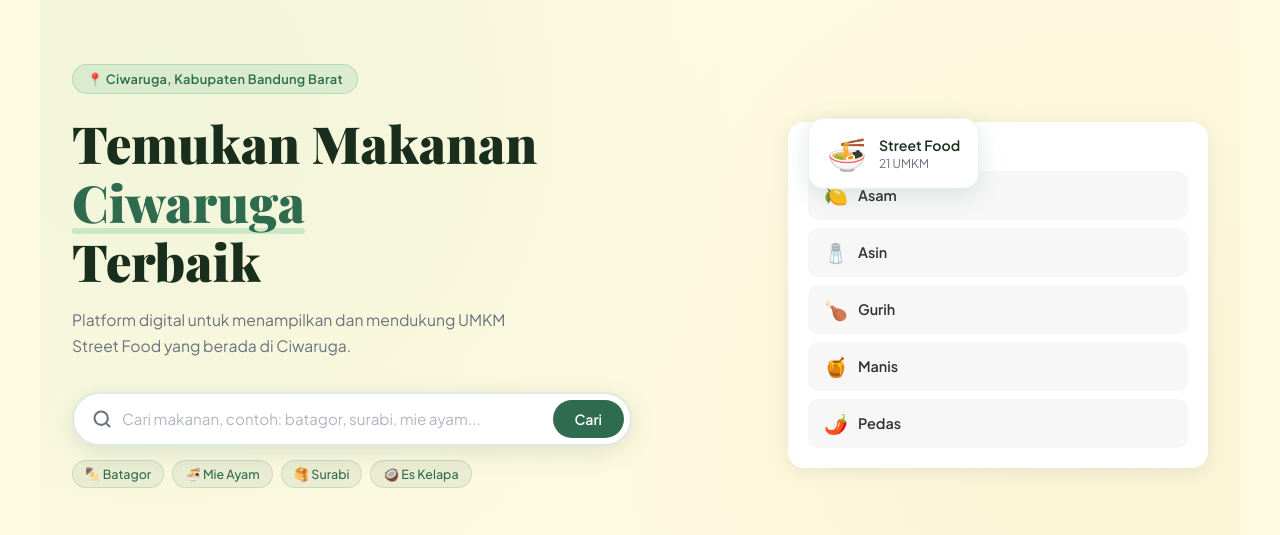
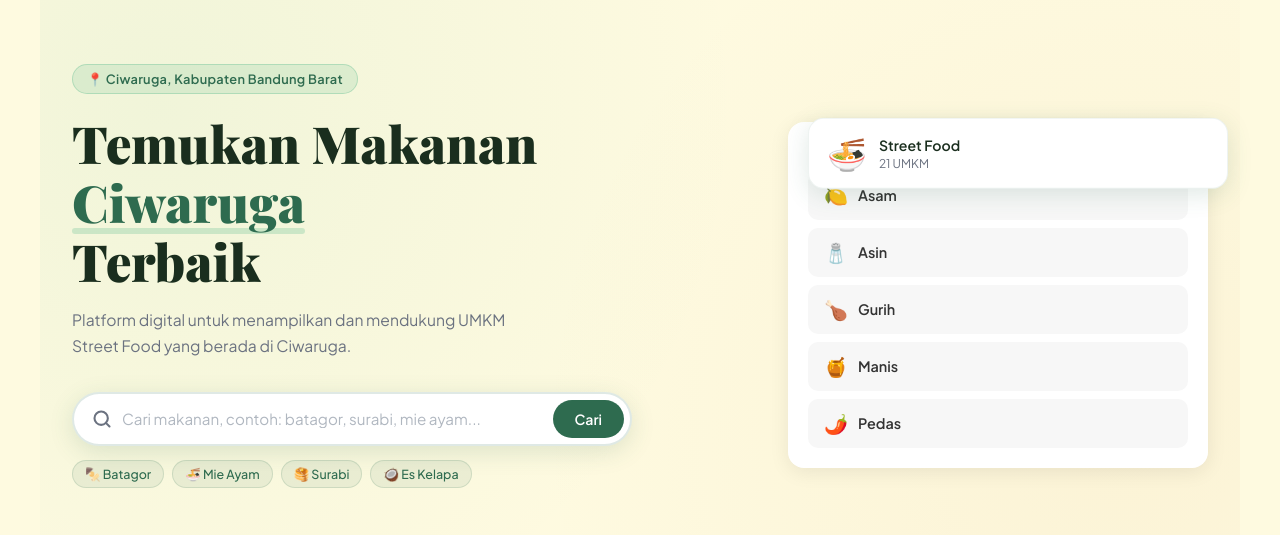
Before and after one commit to japran21/Tim, a PHP site: page / in a window 1280 px wide. Shown: the part 69-604 px from the top of the page. Run offline with PHP 8.4, Linux system fonts and the light colour scheme.

Commit message:
Update index.php

```diff
--- a/index.php
+++ b/index.php
@@ -215,6 +215,19 @@
 
     /* Beranda link aktif */
     .nav-links a { cursor: pointer; }
+
+    /* Fix layout hero-visual */
+    .hero-visual {
+      display: flex !important;
+      flex-direction: column !important;
+      gap: 16px !important;
+      align-items: stretch !important;
+    }
+
+    .visual-card.card-1 {
+      width: 100% !important;
+      box-sizing: border-box;
+    }
   </style>
 </head>
 
```
